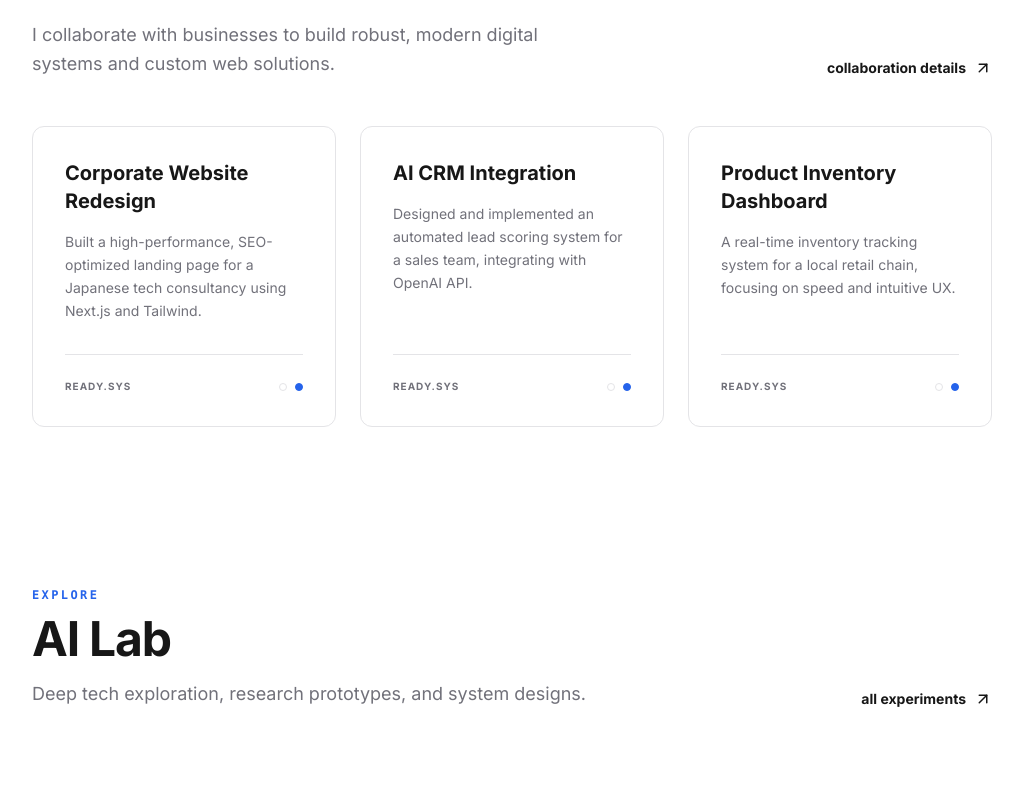
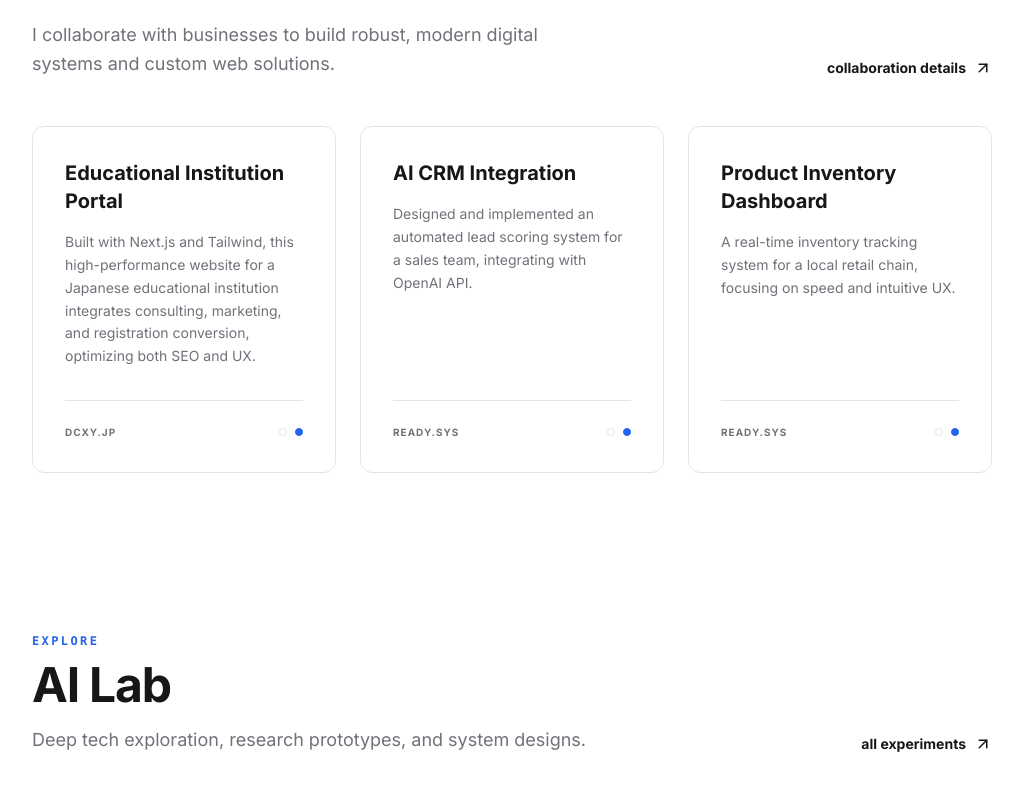
Before and after one commit to toshiki-tech/toshiki.tech, a Next.js app: page /en in a window 1280 px wide. Shown: the part 1552-2342 px from the top of the page, without its empty margins (128-1151 px from the left). Built offline with nearby package versions, Linux system fonts and the light colour scheme.

Commit message:
feat: update work description for dcxy.jp and add project links to UI

```diff
--- a/src/app/[lang]/(site)/HomeClient.tsx
+++ b/src/app/[lang]/(site)/HomeClient.tsx
@@ -181,7 +181,28 @@ export default function HomeClient({ lang, dict }: { lang: Locale; dict: any })
             className="grid grid-cols-1 md:grid-cols-3 gap-6"
           >
             {works.map((work) => (
-              <motion.div key={work.id} variants={item} className="p-8 card bg-[var(--card)] flex flex-col justify-between hover:border-[rgb(var(--accent))] transition-colors">
+              <motion.div key={work.id} variants={item} className="group relative">
+                {work.url ? (
+                  <a href={work.url} target="_blank" rel="noopener noreferrer" className="block p-8 card h-full bg-[var(--card)] flex flex-col justify-between hover:border-[rgb(var(--accent))] transition-all hover:-translate-y-1">
+                    <div className="space-y-4">
+                      <div className="flex justify-between items-start">
+                        <h3 className="text-xl font-bold group-hover:text-[rgb(var(--accent))] transition-colors">{work.translations[lang].title}</h3>
+                        <ArrowUpRight size={18} className="text-[rgb(var(--accent))] opacity-0 group-hover:opacity-100 transition-opacity" />
+                      </div>
+                      <p className="text-sm text-[var(--muted-foreground)] leading-relaxed mb-6">
+                        {work.translations[lang].description}
+                      </p>
+                    </div>
+                    <div className="mt-8 pt-6 border-t border-[var(--border)] flex justify-between items-center text-[10px] font-bold text-[var(--muted-foreground)] tracking-widest uppercase">
+                      <span>{work.url.replace('https://', '')}</span>
+                      <div className="flex gap-2">
+                        <div className="w-2 h-2 rounded-full border border-[var(--border)]" />
+                        <div className="w-2 h-2 rounded-full border border-[rgb(var(--accent))] bg-[rgb(var(--accent))]" />
+                      </div>
+                    </div>
+                  </a>
+                ) : (
+                  <div className="p-8 card h-full bg-[var(--card)] flex flex-col justify-between hover:border-[rgb(var(--accent))] transition-colors">
                     <div className="space-y-4">
                       <h3 className="text-xl font-bold">{work.translations[lang].title}</h3>
                       <p className="text-sm text-[var(--muted-foreground)] leading-relaxed mb-6">
@@ -195,6 +216,8 @@ export default function HomeClient({ lang, dict }: { lang: Locale; dict: any })
                         <div className="w-2 h-2 rounded-full border border-[rgb(var(--accent))] bg-[rgb(var(--accent))]" />
                       </div>
                     </div>
+                  </div>
+                )}
               </motion.div>
             ))}
           </motion.div>
--- a/src/app/[lang]/(site)/works/page.tsx
+++ b/src/app/[lang]/(site)/works/page.tsx
@@ -49,7 +49,21 @@ export default async function WorksPage({ params: { lang } }: { params: { lang:
                 </p>
               </div>
 
-              <div className="pt-10 flex flex-col gap-4">
+              <div className="pt-10 flex flex-col gap-6">
+                {work.url && (
+                  <a
+                    href={work.url}
+                    target="_blank"
+                    rel="noopener noreferrer"
+                    className="inline-flex items-center gap-2 text-[rgb(var(--accent))] hover:underline text-sm font-bold w-fit group/link"
+                  >
+                    {lang === 'en' ? 'Visit Website' : lang === 'zh' ? '访问网站' : 'ウェブサイトを訪問'}
+                    <svg className="w-3.5 h-3.5 transition-transform group-hover/link:translate-x-0.5" viewBox="0 0 24 24" fill="none" stroke="currentColor" strokeWidth="3" strokeLinecap="round" strokeLinejoin="round">
+                      <line x1="7" y1="17" x2="17" y2="7"></line>
+                      <polyline points="7 7 17 7 17 17"></polyline>
+                    </svg>
+                  </a>
+                )}
                 <div className="flex flex-wrap gap-2">
                   {work.techStack.map((tech) => (
                     <span key={tech} className="text-[10px] font-mono uppercase tracking-tight text-[var(--muted-foreground)] px-2 py-1 rounded border border-[var(--border)]">
--- a/src/data/works.ts
+++ b/src/data/works.ts
@@ -20,6 +20,7 @@ export interface Work {
   };
   techStack: string[];
   imageUrl?: string;
+  url?: string;
 }
 
 export const works: Work[] = [
@@ -27,24 +28,25 @@ export const works: Work[] = [
     id: "corp-redesign",
     translations: {
       en: {
-        title: "Corporate Website Redesign",
-        description: "Built a high-performance, SEO-optimized landing page for a Japanese tech consultancy using Next.js and Tailwind."
+        title: "Educational Institution Portal",
+        description: "Built with Next.js and Tailwind, this high-performance website for a Japanese educational institution integrates consulting, marketing, and registration conversion, optimizing both SEO and UX."
       },
       zh: {
-        title: "企业官网重构",
-        description: "使用 Next.js 和 Tailwind 为一家日本技术咨询公司构建了高性能、SEO 优化的落地页。"
+        title: "教育培训机构官网",
+        description: "基于 Next.js 与 Tailwind 构建，为日本教育培训机构打造了一体化咨询、推广与报名转化的高性能网站，兼顾 SEO 优化与用户体验，有效提升品牌曝光与转化效率。"
       },
       ja: {
-        title: "コーポレートサイトのリニューアル",
-        description: "Next.jsとTailwindを使用し、日本の技術コンサルティング会社向けに高性能でSEO最適化されたランディングページを構築。"
+        title: "教育研修機関向けポータルサイト",
+        description: "Next.jsとTailwindをベースに、日本の教育研修機関向けにコンサルティング、マーケティング、申し込みコンバージョンを一体化した高性能サイトを構築。SEOとUXを両立。"
       },
       'zh-tw': {
-        title: "企業官網重構",
-        description: "使用 Next.js 和 Tailwind 為一家日本技術諮詢公司構建了高性能、SEO 優化的落地頁。"
+        title: "教育培訓機構官網",
+        description: "基於 Next.js 與 Tailwind 構建，為日本教育培訓機構打造了一體化諮詢、推廣與報名轉化的高性能網站，兼顧 SEO 優化與用戶體驗，有效提升品牌曝光與轉化效率。"
       }
     },
     techStack: ["Next.js", "Tailwind CSS", "Framer Motion"],
     imageUrl: "/images/works/corp-redesign.png",
+    url: "https://dcxy.jp"
   },
   {
     id: "ai-crm",
```
Lines whose indentation alone changed are shown as unchanged.
